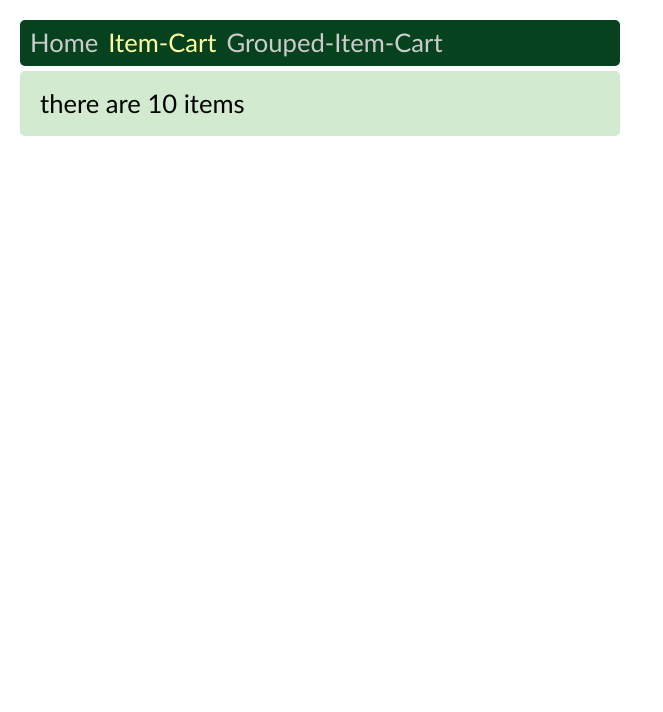
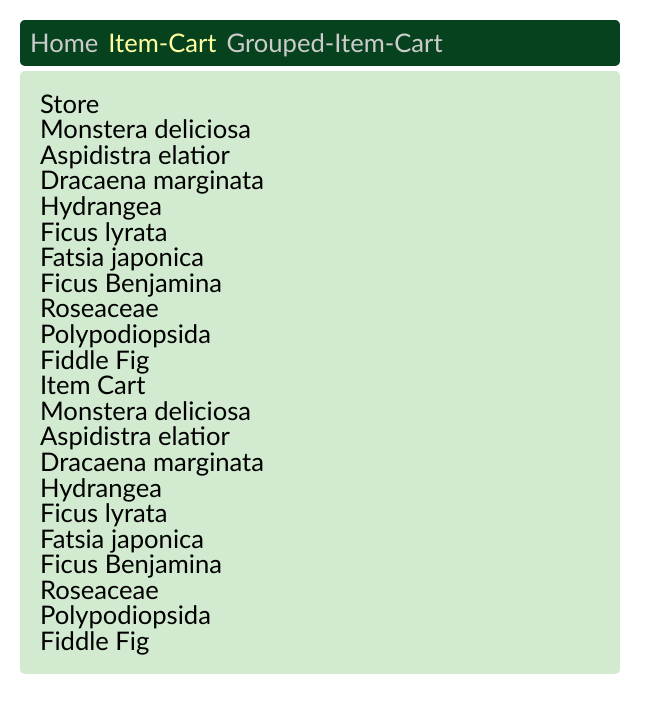
Before and after one commit to edwardtanguay/react-item-cart-grouped-item-cart, a React (Create React App) app: page /itemcart in a window 1280 px wide. Shown: the top 712 px of the page, without its empty margins (0-663 px from the left). Built offline with nearby package versions, Linux system fonts and the light colour scheme.

Commit message:
list store and cart items

```diff
--- a/src/pages/PageItemCart.js
+++ b/src/pages/PageItemCart.js
@@ -1,8 +1,23 @@
 const PageItemCart = ({ items }) => {
 	return (
-		<>
-			<div className="pageItemCart">there are {items.length} items</div>
-		</>
+		<div className="pageItemCart">
+			<fieldset>
+				<legend>Store</legend>
+				{items.map((item, i) => {
+					return (
+						<div key={i} className="item">{item.name}</div>
+					)
+				})}
+			</fieldset>
+			<fieldset>
+				<legend>Item Cart</legend>
+				{items.map((item, i) => {
+					return (
+						<div key={i} className="item">{item.name}</div>
+					)
+				})}
+			</fieldset>
+		</div>
 	)
 }
 export default PageItemCart;
```
Also changed, not shown: dev/notes.txt.
